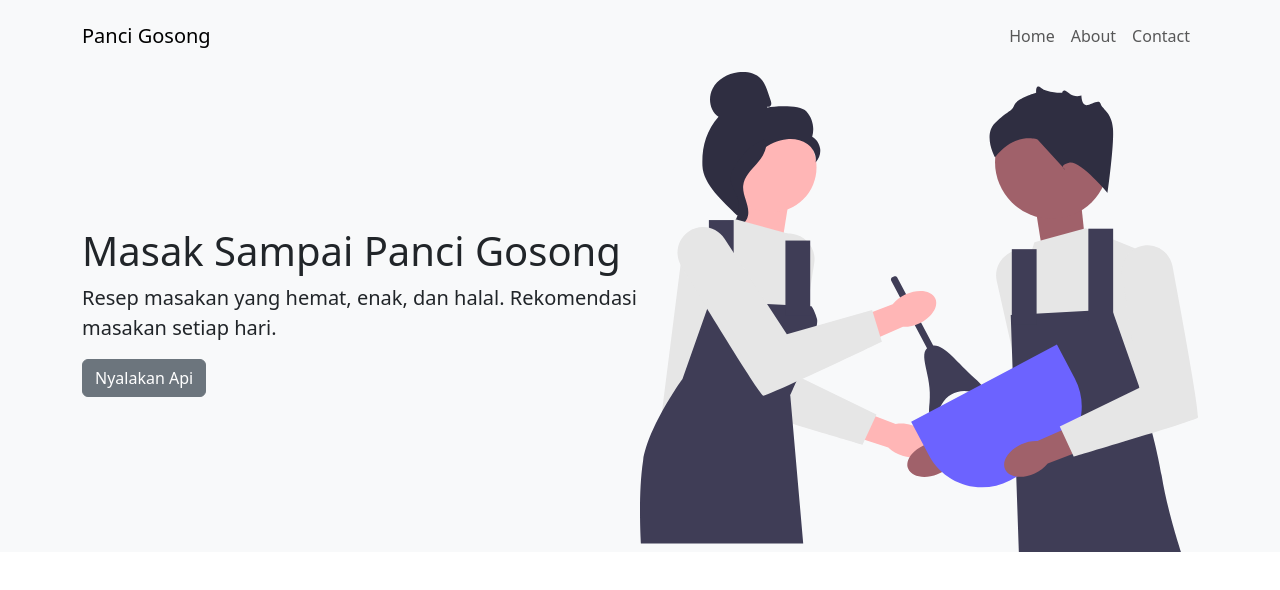
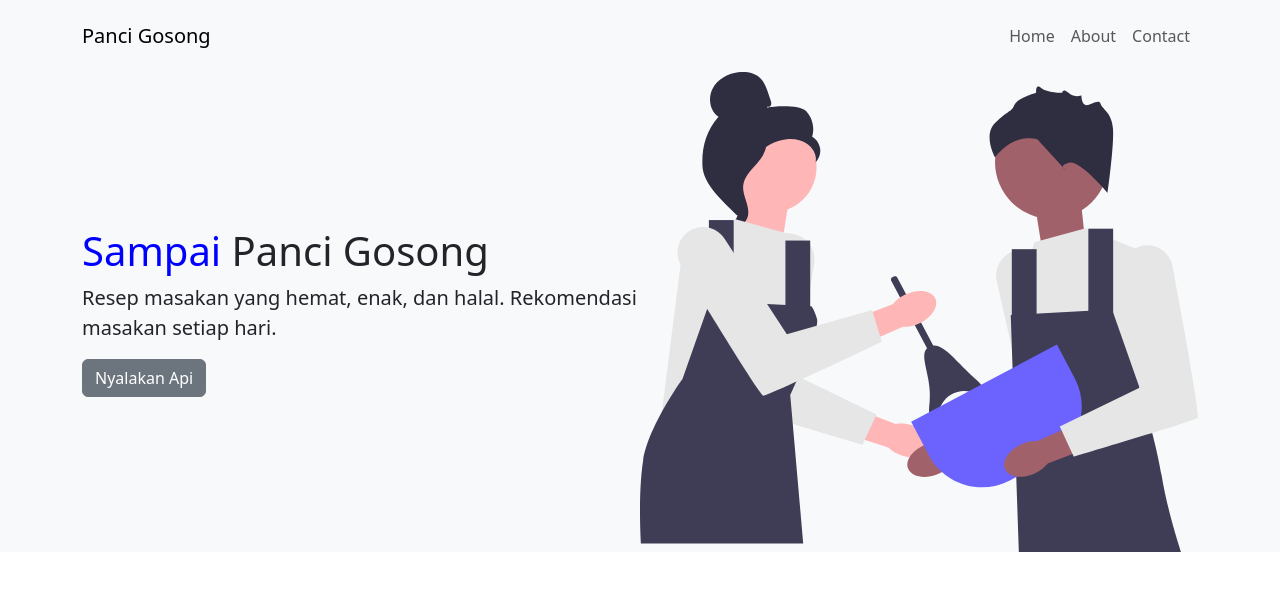
Before and after one commit to Kidingdops/portofolio-arkan, a plain HTML site: page index.html in a window 1280 px wide. Drawn offline with nearby package versions, Linux system fonts and the light colour scheme.

Commit message:
update index azril

```diff
--- a/index.html
+++ b/index.html
@@ -35,7 +35,7 @@
         <div class="container mt-5">
             <div class="d-flex align-items-center">
                 <div>
-                    <h1>Masak Sampai Panci Gosong</h1>
+                    <h1><span style="color: blue;">Sampai</span> Panci Gosong</h1>
                     <p class="lead">
                         Resep masakan yang hemat, enak, dan halal. Rekomendasi masakan setiap hari.
                     </p>
```
